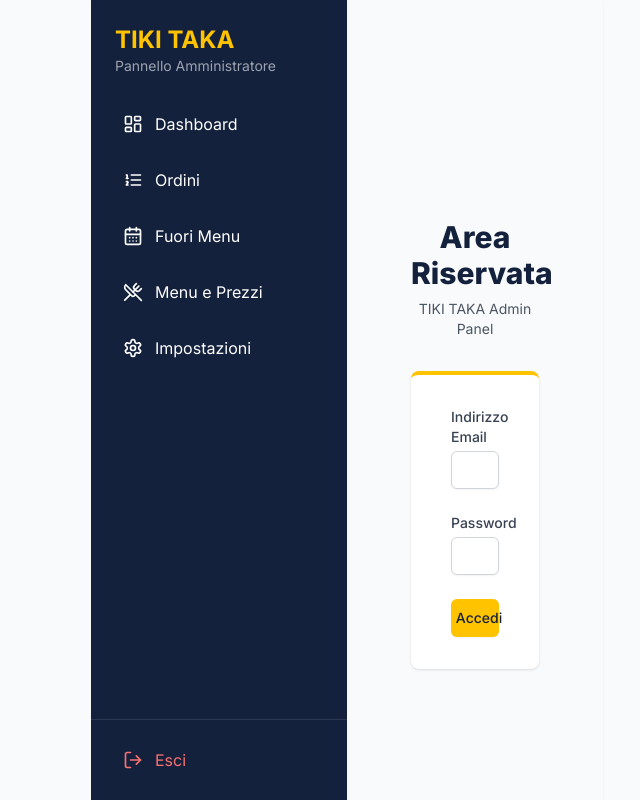
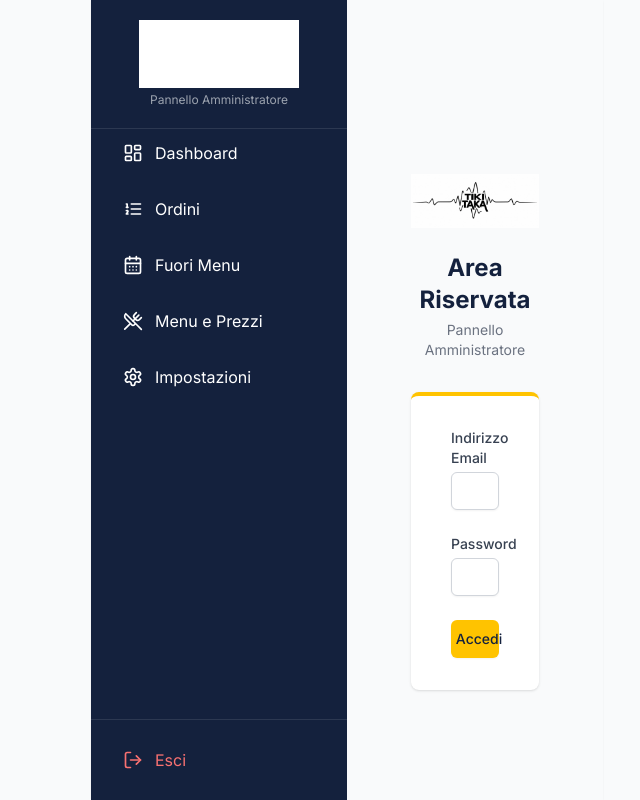
Before and after one commit to CosmoNetinfo/Tikitaka, a Next.js app: page /admin/login in a window 1280 px wide. Shown: the whole page, without its empty margins (293-933 px from the left). Built offline with nearby package versions, Linux system fonts and the light colour scheme.

Commit message:
feat: replace all text branding with logo image, fix logout, enlarge header logo

```diff
--- a/src/app/admin/login/page.tsx
+++ b/src/app/admin/login/page.tsx
@@ -3,6 +3,7 @@
 import { useState } from "react";
 import { useRouter } from "next/navigation";
 import { Lock } from "lucide-react";
+import Image from "next/image";
 import { createClient } from "@/lib/supabase/client";
 
 export default function AdminLogin() {
@@ -36,12 +37,20 @@ export default function AdminLogin() {
 
   return (
     <div className="min-h-screen bg-gray-50 flex flex-col justify-center py-12 sm:px-6 lg:px-8">
-      <div className="sm:mx-auto sm:w-full sm:max-w-md">
-        <h2 className="mt-6 text-center text-3xl font-extrabold text-[#14213D]">
+      <div className="sm:mx-auto sm:w-full sm:max-w-md flex flex-col items-center">
+        <Image
+          src="/logo.png"
+          alt="Tiki Taka"
+          width={280}
+          height={93}
+          priority
+          className="w-56 h-auto mb-6"
+        />
+        <h2 className="text-center text-2xl font-bold text-[#14213D]">
           Area Riservata
         </h2>
-        <p className="mt-2 text-center text-sm text-gray-600">
-          TIKI TAKA Admin Panel
+        <p className="mt-1 text-center text-sm text-gray-500">
+          Pannello Amministratore
         </p>
       </div>
 
--- a/src/app/page.tsx
+++ b/src/app/page.tsx
@@ -1,12 +1,20 @@
 import Link from 'next/link';
+import Image from 'next/image';
 
 export default function Home() {
   return (
     <main className="flex-1 flex flex-col items-center justify-center p-6 text-center h-full min-h-screen">
       <div className="flex-1 flex flex-col items-center justify-center w-full">
-        <h1 className="text-5xl font-black tracking-tighter text-[#14213D] mb-8">
-          TIKI TAKA
-        </h1>
+        <div className="mb-8">
+          <Image
+            src="/logo.png"
+            alt="Tiki Taka"
+            width={340}
+            height={113}
+            priority
+            className="w-72 h-auto mx-auto"
+          />
+        </div>
 
         <p className="text-xl font-medium text-gray-800 mb-12 max-w-xs mx-auto">
           Benvenuto! Ordina il tuo pranzo e ricevilo direttamente in azienda.
--- a/src/components/admin/AdminSidebar.tsx
+++ b/src/components/admin/AdminSidebar.tsx
@@ -1,9 +1,11 @@
 "use client";
 
 import Link from "next/link";
-import { usePathname } from "next/navigation";
+import Image from "next/image";
+import { usePathname, useRouter } from "next/navigation";
 import { useState } from "react";
 import { Menu, X, LogOut, LayoutDashboard, UtensilsCrossed, Settings, ListOrdered, CalendarDays } from "lucide-react";
+import { createClient } from "@/lib/supabase/client";
 
 const navItems = [
   { name: "Dashboard", href: "/admin", icon: LayoutDashboard },
@@ -15,17 +17,20 @@ const navItems = [
 
 export default function AdminSidebar() {
   const pathname = usePathname();
+  const router = useRouter();
   const [isOpen, setIsOpen] = useState(false);
 
   const handleLogout = async () => {
-    // TODO: Implement Supabase sign out
-    console.log("Logout");
+    const supabase = createClient();
+    await supabase.auth.signOut();
+    router.push("/admin/login");
   };
 
   return (
     <>
-      <div className="md:hidden flex items-center justify-between bg-[#14213D] p-4 text-white">
-        <span className="font-bold text-xl">TIKI TAKA Admin</span>
+      {/* Mobile top bar */}
+      <div className="md:hidden flex items-center justify-between bg-[#14213D] px-4 py-2 text-white">
+        <Image src="/logo.png" alt="Tiki Taka" width={140} height={47} className="h-10 w-auto brightness-0 invert" />
         <button onClick={() => setIsOpen(!isOpen)} className="text-white">
           {isOpen ? <X size={24} /> : <Menu size={24} />}
         </button>
@@ -36,9 +41,10 @@ export default function AdminSidebar() {
           isOpen ? "translate-x-0" : "-translate-x-full"
         } md:relative md:translate-x-0 transition duration-200 ease-in-out w-64 bg-[#14213D] text-white flex flex-col z-50`}
       >
-        <div className="p-6 hidden md:block">
-          <h1 className="text-2xl font-bold text-[#FFC300]">TIKI TAKA</h1>
-          <p className="text-sm text-gray-400">Pannello Amministratore</p>
+        {/* Desktop logo */}
+        <div className="p-5 hidden md:flex flex-col items-center border-b border-white/10">
+          <Image src="/logo.png" alt="Tiki Taka" width={180} height={60} className="w-40 h-auto brightness-0 invert" />
+          <p className="text-xs text-gray-400 mt-1">Pannello Amministratore</p>
         </div>
 
         <nav className="flex-1 px-4 mt-6 md:mt-0 space-y-2">
--- a/src/components/ui/Header.tsx
+++ b/src/components/ui/Header.tsx
@@ -3,16 +3,16 @@ import Image from 'next/image';
 
 export default function Header() {
   return (
-    <header className="sticky top-0 z-50 bg-white border-b border-gray-100 py-3 px-6 shadow-sm">
+    <header className="sticky top-0 z-50 bg-white border-b border-gray-100 py-2 px-4 shadow-sm">
       <div className="max-w-lg mx-auto flex justify-center items-center">
         <Link href="/">
           <Image
             src="/logo.png"
             alt="Tiki Taka"
-            width={200}
-            height={67}
+            width={280}
+            height={93}
             priority
-            className="h-12 w-auto"
+            className="h-16 w-auto"
           />
         </Link>
       </div>
```
